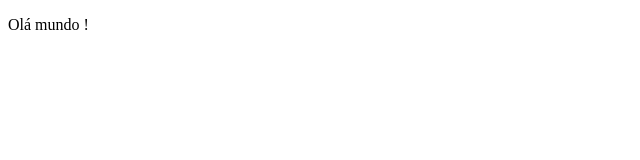
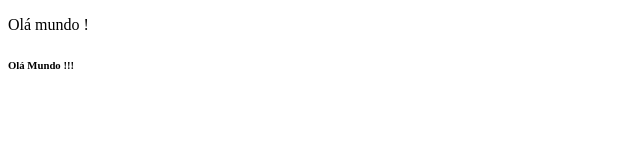
Before and after one commit to Giovannamx/projeto_ultima, a plain HTML site: page index.html in a window 1280 px wide. Shown: the full height of the page, 0-640 px from the left. Drawn offline with Linux system fonts and the light colour scheme.

Commit message:
adicionando tag h6

```diff
--- a/index.html
+++ b/index.html
@@ -8,6 +8,7 @@
 </head>
 <body>
     <p>Olá mundo !</p>
+    <h6>Olá Mundo !!!</h6>
 
 </body>
 </html>
```
